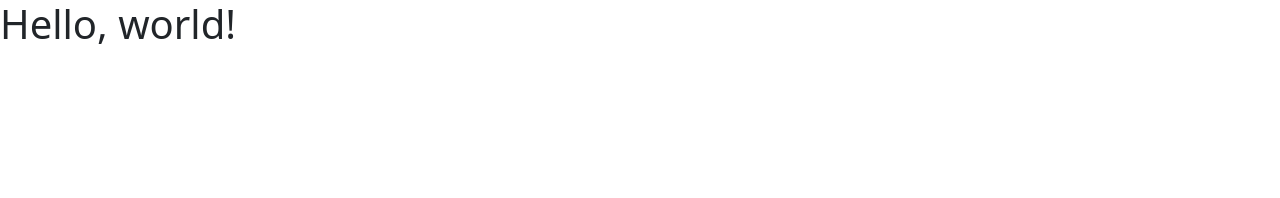
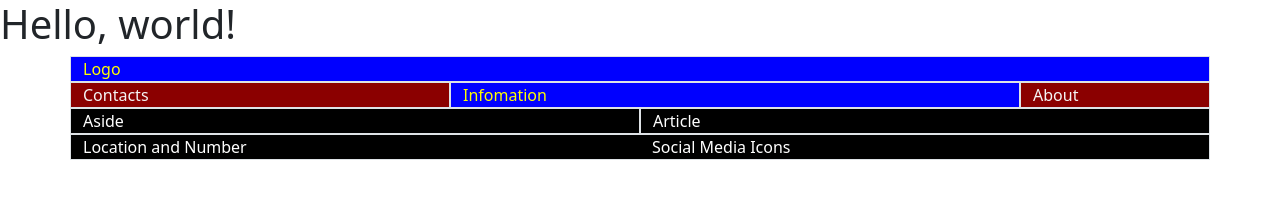
Before and after one commit to DestinyAGarcia/collab-practice-DG, a plain HTML site: page index.html in a window 1280 px wide. Drawn offline with nearby package versions, Linux system fonts and the light colour scheme.

Commit message:
added layout

```diff
--- a/CSS/style.css
+++ b/CSS/style.css
@@ -0,0 +1,16 @@
+/* Navagation starts */
+.logo, .info{
+    background-color: blue;
+    color: yellow;
+}
+
+.contacts, .about{
+    background-color: darkred;
+    color: whitesmoke ;
+}
+
+/* aside and article starts */
+ .rowborder, .col, .col icons{
+    background-color: black;
+    color: white;
+ }
--- a/index.html
+++ b/index.html
@@ -12,8 +12,29 @@
 
   <title>Hello, world!</title>
 </head>
+
 <body>
+
   <h1>Hello, world!</h1>
+
+  <div class="container">
+
+    <header class="row">
+      <div class="logo border">Logo</div>
+      <nav class="contacts col-4 border">Contacts</nav>
+      <nav class="info col-6 border">Infomation</nav>
+      <nav class=" about col-2 border">About</nav>
+    </header>
+
+    <aside class="row">
+      <div class="aside col border">Aside</div>
+      <section class="Article col  border">Article</section>
+    </aside>
+
+    <footer class="row border">
+      <div class="col">Location and Number</div>
+      <div class="col icons">Social Media Icons</div>
+    </footer>
 
     <!-- Optional JavaScript; choose one of the two! -->
 
@@ -25,5 +46,6 @@
       <script src="https://cdn.jsdelivr.net/npm/@popperjs/core@2.10.2/dist/umd/popper.min.js" integrity="sha384-7+zCNj/IqJ95wo16oMtfsKbZ9ccEh31eOz1HGyDuCQ6wgnyJNSYdrPa03rtR1zdB" crossorigin="anonymous"></script>
       <script src="https://cdn.jsdelivr.net/npm/bootstrap@5.1.3/dist/js/bootstrap.min.js" integrity="sha384-QJHtvGhmr9XOIpI6YVutG+2QOK9T+ZnN4kzFN1RtK3zEFEIsxhlmWl5/YESvpZ13" crossorigin="anonymous"></script>
     -->
+  </div>
 </body>
 </html>
```
Lines whose indentation alone changed are shown as unchanged.
